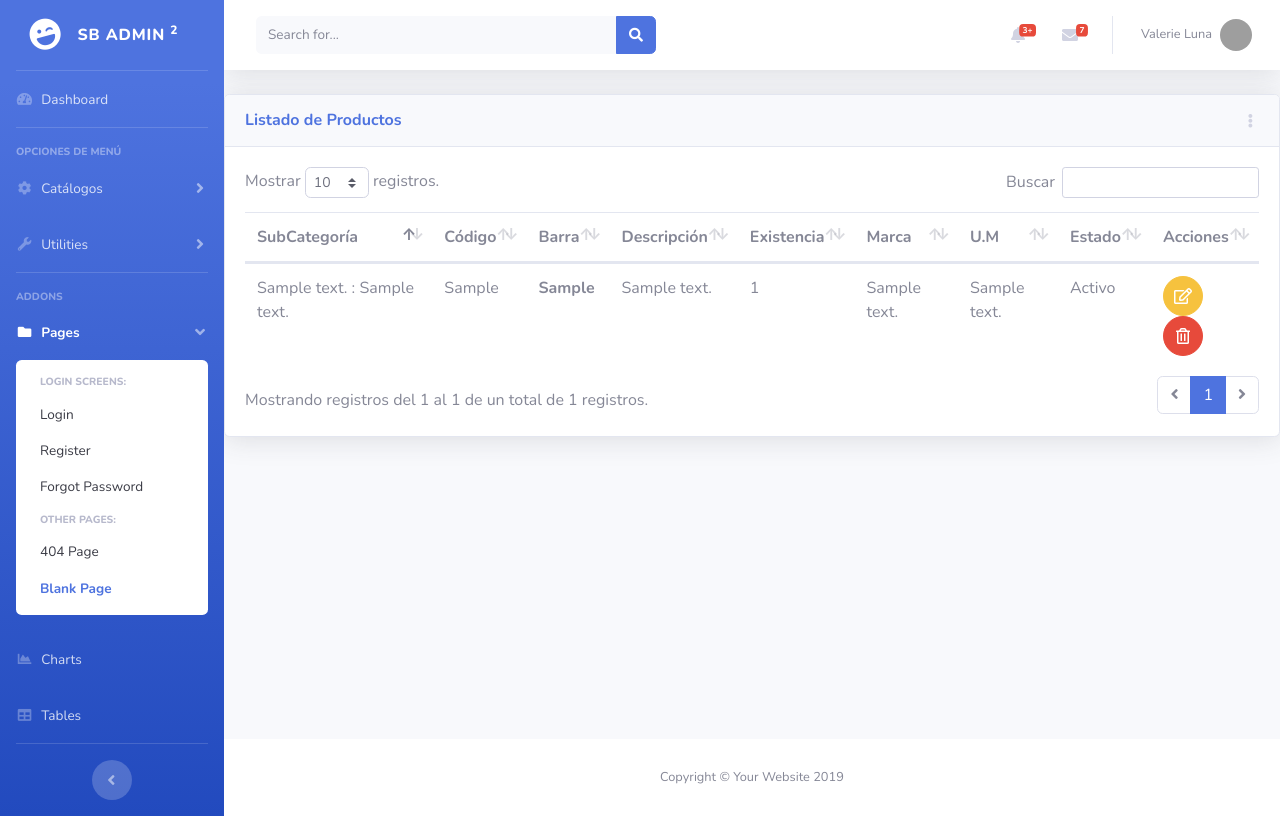
After one commit to Owncreed93/django-facturacion, a Django app: page /inv/productos/ in a window 1280 px wide. The commit adds this page. Run offline with Django 3.2, Linux system fonts and the light colour scheme; a user stored in the database is signed in; tables that the repository leaves empty hold one stand-in row (values such as "Sample post"); some libraries are stand-ins or nearby versions; grey boxes are pictures that could not be loaded.

Commit message:
producto listado, nuevo y edicion con modal

```diff
--- a/app/inv/models.py
+++ b/app/inv/models.py
@@ -75,3 +75,28 @@ class UnidadMedida(ClaseModelo):
 
     class Meta:
         verbose_name_plural = "Unidades de Medida"
+
+
+class Producto(ClaseModelo):
+    codigo = models.CharField( max_length=20, unique = True )
+    codigo_barra = models.CharField( max_length = 50 )
+    descripcion = models.CharField( max_length = 200)
+    precio = models.FloatField( default = 0 )
+    existencia = models.IntegerField( default = 0 )
+    ultima_compra = models.DateField( null = True, blank = True )
+
+    marca = models.ForeignKey( Marca, on_delete=models.CASCADE )
+    unidad_medida = models.ForeignKey( UnidadMedida, on_delete=models.CASCADE )
+    subcategoria = models.ForeignKey( SubCategoria, on_delete=models.CASCADE )
+
+    def __str__(self):
+        return f'{self.descripcion}'
+
+    def save(self):
+        self.descripcion = self.descripcion.upper()
+
+        super(Producto,self).save()
+
+    class Meta:
+        verbose_name_plural = "Productos"
+        unique_together = ('codigo', 'codigo_barra')
--- /dev/null
+++ b/app/inv/templates/inv/producto_list.html
@@ -0,0 +1,100 @@
+{% extends 'base/base.html' %}
+
+{% block page_content %}
+
+    <div class="card shadow mb-4">
+        <!-- Card Header - Dropdown -->
+        <div class="card-header py-3 d-flex flex-row align-items-center justify-content-between">
+          <h6 class="m-0 font-weight-bold text-primary">Listado de Productos</h6>
+          <div class="dropdown no-arrow">
+            <a class="dropdown-toggle" href="#" role="button" id="dropdownMenuLink" data-toggle="dropdown" aria-haspopup="true" aria-expanded="false">
+              <i class="fas fa-ellipsis-v fa-sm fa-fw text-gray-400"></i>
+            </a>
+            <div class="dropdown-menu dropdown-menu-right shadow animated--fade-in" aria-labelledby="dropdownMenuLink" x-placement="bottom-end" style="position: absolute; will-change: transform; top: 0px; left: 0px; transform: translate3d(17px, 19px, 0px);">
+              <div class="dropdown-header">Acciones :</div>
+              <a class="dropdown-item" onclick="return abrir_modal('{% url 'inv:producto_new' %}')" href="#"><i class="far fa-calendar-plus fa-fw" ></i> Nuevo</a>
+              <div class="dropdown-divider"></div>
+              <a class="dropdown-item" href="#">Something else here</a>
+            </div>
+          </div>
+        </div>
+        <!-- Card Body -->
+        <div class="card-body">
+          {% if not obj %}
+            <div class="alert alert-info">No hay productos</div>
+          {% else %}
+            <table class="table table-stripped table-hover">
+                <thead>
+                    <tr>
+                        <th>SubCategor&iacute;a</th>
+                        <th>C&oacute;digo</th>
+                        <th>Barra</th>
+                        <th>Descripci&oacute;n</th>
+                        <th>Existencia</th>
+                        <th>Marca</th>
+                        <th>U.M</th>
+                        <th>Estado</th>
+                        <th class="all">Acciones</th>
+                    </tr>
+                </thead>
+                <tbody>
+                {% for item in obj  %}
+                  <tr>
+                    <td>{{ item.subcategoria }}</td>
+                    <td>{{ item.codigo }}</td>
+                    <th>{{ item.codigo_barra }}</th>
+                    <td>{{ item.descripcion }}</td>
+                    <td>{{ item.existencia }}</td>
+                    <td>{{ item.marca }}</td>
+                    <td>{{ item.unidad_medida }}</td>
+                    <td>{{ item.estado|yesno:"Activo, Inactivo" }}</td>
+                    <td>
+                      <button onclick="return abrir_modal('{% url 'inv:producto_edit' item.id %}')" href="#" class="btn btn-warning btn-circle"> <i class="far fa-edit"></i> </button>
+                      <a href="{% url 'inv:producto_inactivar' item.id %}" class="btn btn-danger btn-circle" role="button"> <i class="far fa-trash-alt"></i> </a>
+                    </td>
+                  </tr>
+                {% endfor %}
+
+                </tbody>
+            </table>
+          {% endif %}
+        </div>
+    </div>
+
+{% endblock page_content %}
+
+{% block js_page %}
+    <script>
+      // Call the dataTables jQuery plugin
+      $(document).ready(function (){
+
+        $('.table').DataTable({
+            "language": {
+              "sProcessing" : "Procesando...",
+              "sLengthMenu" : "Mostrar _MENU_ registros.",
+              "sZeroRecords" : "No se encontraron resultados.",
+              "sEmptyTable" : "Ningún dato disponible en esta tabla.",
+              "sInfo": "Mostrando registros del _START_ al _END_ de un total de _TOTAL_ registros.",
+              "sInfoEmpty": "Mostrando registros del 0 al 0 de un total de 0 registros",
+              "sInfoFiltered": "(filtrado de un total de _MAX_ registros)",
+              "sInfoPostFix" : "",
+              "sSearch" : "Buscar",
+              "sUrl" : "",
+              "sInfoThousands" : ",",
+              "sLoadingRecords" : "Cargando...",
+              "oPaginate" : {
+                "sFirst" : "<span class='fa fa-angle-double-left'></span>",
+                "sLast" : "<span> class='fa fa-angle-double-right'></span>",
+                "sNext" : "<span class='fa fa-angle-right'></span>",
+                "sPrevious" : "<span class='fa fa-angle-left'></span>"
+              },
+              "oAria" : {
+                "sSortAscending" : ": Activar para ordernar la columna de manera ascendente",
+                "sSortDescending" : ": Activar para ordenar la columna de manera descendente"
+              }
+            }
+        });
+
+      });
+    </script>
+{% endblock js_page %}
--- a/app/inv/urls.py
+++ b/app/inv/urls.py
@@ -21,6 +21,11 @@ from .views import (
     UMNew,
     UMEdit,
     um_inactivar,
+    # * PRODUCTO
+    ProductoView,
+    ProductNew,
+    ProductoEdit,
+    producto_inactivar,
 )
 
 urlpatterns = [
@@ -44,4 +49,9 @@ urlpatterns = [
     path('unidadesmedida/new', UMNew.as_view(), name="um_new"),
     path('unidadesmedida/edit/<int:pk>', UMEdit.as_view(), name="um_edit"),
     path('unidadesmedida/inactivar/<int:id>', um_inactivar, name="um_inactivar"),
+    # * PRODUCTO
+    path('productos/', ProductoView.as_view(), name="producto_list"),
+    path('productos/new', ProductNew.as_view(), name="producto_new"),
+    path('productos/edit/<int:pk>', ProductoEdit.as_view(), name="producto_edit"),
+    path('producto/inactivar/<int:id>', producto_inactivar, name="producto_inactivar"),
 ]
--- a/app/inv/views.py
+++ b/app/inv/views.py
@@ -8,13 +8,15 @@ from .models import (
     Categoria,
     SubCategoria,
     Marca,
-    UnidadMedida
+    UnidadMedida,
+    Producto,
 )
 from .forms import (
     CategoriaForm,
     SubCategoriaForm,
     MarcaForm,
     UMForm,
+    ProductoForm,
 )
 
 
@@ -220,3 +222,64 @@ def um_inactivar(request, id):
         return redirect('inv:um_list')
 
     return render(request, template_name, contexto)
+
+
+# * PRODUCTS VIEWS
+class ProductoView(LoginRequiredMixin, generic.ListView):
+    model = Producto
+    template_name = 'inv/producto_list.html'
+    context_object_name = "obj"
+    login_url = 'bases:login'
+
+
+class ProductNew(LoginRequiredMixin, generic.CreateView):
+    model = Producto
+    template_name = 'inv/producto_form.html'
+    context_object_name = 'obj'
+    form_class = ProductoForm
+    success_url = reverse_lazy('inv:producto_list')
+    login_url = 'bases:login'
+
+    def form_valid(self, form):
+        form.instance.uc = self.request.user
+
+        return super().form_valid(form)
+
+
+class ProductoEdit(LoginRequiredMixin, generic.UpdateView):
+    model = Producto
+    template_name = 'inv/producto_form.html'
+    context_object_name = 'obj'
+    form_class = ProductoForm
+    success_url = reverse_lazy('inv:producto_list')
+    login_url = 'bases:login'
+
+    def form_valid(self, form):
+        form.instance.um = self.request.user.id
+
+        return super().form_valid(form)
+
+
+def producto_inactivar(request, id):
+    # * GET THE MARCA OBJECT
+    producto = Producto.objects.filter(pk = id).first()
+
+    # * CONTEXTO --> WHERE THE OBJECT WILL BE STORED
+    contexto = {}
+
+    # * TEMPLATE PATH
+    template_name = 'inv/catalogos_del.html'
+
+    if not um:
+        return redirect('inv:producto_list')
+
+    if request.method == 'GET':
+        contexto = { 'obj' : producto }
+
+    if request.method == 'POST':
+        producto.estado = False
+        producto.save()
+
+        return redirect('inv:producto_list')
+
+    return render(request, template_name, contexto)
--- a/app/templates/base/base.html
+++ b/app/templates/base/base.html
@@ -71,6 +71,7 @@
             <a class="collapse-item" href="{% url 'inv:subcategoria_list'%}">SubCategor&iacute;as</a>
             <a class="collapse-item" href="{% url 'inv:marca_list'%}">Marcas</a>
             <a class="collapse-item" href="{% url 'inv:um_list'%}">Unidades de Medida</a>
+            <a class="collapse-item" href="{% url 'inv:producto_list'%}">Producto</a>
           </div>
         </div>
       </li>
@@ -391,6 +392,10 @@
     </div>
   </div>
 
+  <div class="modal fade" id="popup">
+
+  </div>
+
   <!-- Bootstrap core JavaScript-->
   <script src="{% static 'base/vendor/jquery/jquery.min.js' %}"></script>
   <script src="{% static 'base/vendor/bootstrap/js/bootstrap.bundle.min.js' %}"></script>
@@ -406,6 +411,40 @@
   <script src="{% static 'base/vendor/datatables/dataTables.bootstrap4.min.js' %}"></script>
 
   {% block js_page %} {% endblock %}
+
+  {% block control_modal %}
+    <script>
+
+      function abrir_modal(url){
+
+        $('#popup').load(url, function (){
+
+          // MODIFY MODAL BEHAVIOUR
+          // AVOID CLOSE THE MODAL IF CLICKED OUTSIDE
+          $(this).modal({
+            backdrop: 'static',
+            keyboard: false
+          })
+
+          $(this).modal('show')
+
+          return false
+
+        })
+
+      }
+
+      function cerrar_modal(){
+
+        $('#popup').modal('hide')
+        return false
+
+      }
+
+
+
+    </script>
+  {% endblock control_modal %}
 </body>
 
 </html>
```
Also changed, not shown: app/inv/forms.py (+39 -1 lines), app/inv/templates/inv/producto_form.html (added, +61 -0 lines), app/inv/migrations/0005_producto.py (added).
